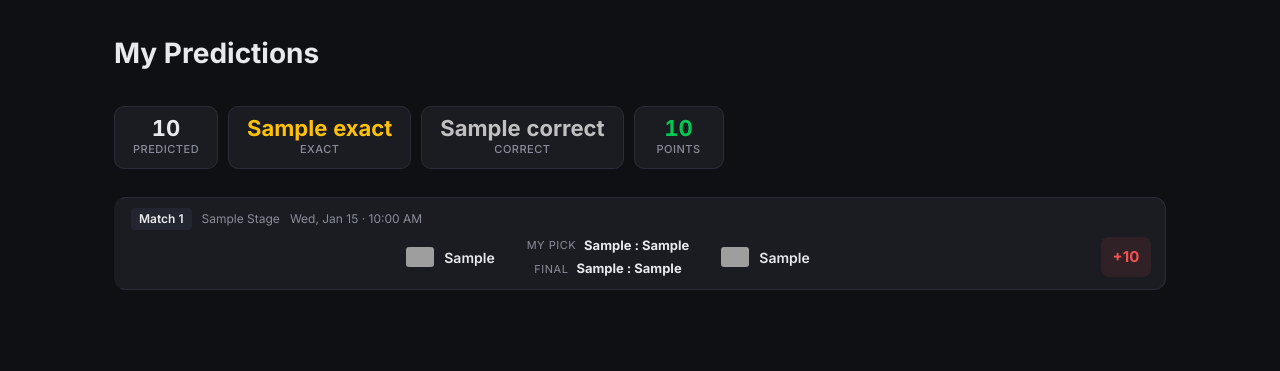
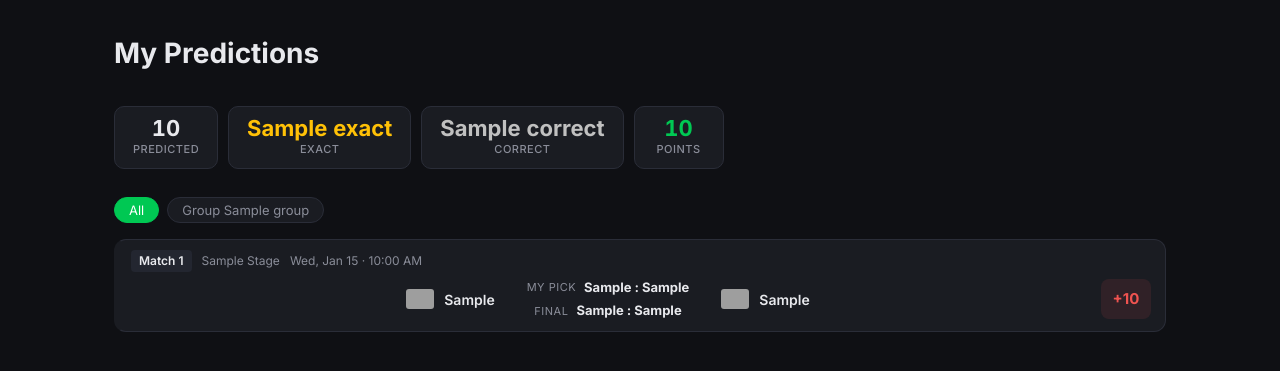
Before and after one commit to cesarlabarca/worldcup, a FastAPI app: template templates/my_predictions.html in a window 1280 px wide. Shown: the top 371 px of the page. Run offline with FastAPI, Linux system fonts and the light colour scheme; the template is opened without the code that fills it: most values are stand-ins (such as "Sample title", 1, 10 or a date in 2020); grey boxes are pictures that could not be loaded.

Commit message:
add group filter bar to matches and predictions pages
Co-Authored-By: Claude Sonnet 4.6 <noreply@anthropic.com>

```diff
--- a/static/style.css
+++ b/static/style.css
@@ -299,6 +299,36 @@ input, button {
     display: flex;
     flex-direction: column;
     gap: 8px;
+}
+
+.predictions-grid {
+    display: flex;
+    flex-direction: column;
+    gap: 8px;
+}
+
+/* Group filter bar */
+.filter-bar {
+    display: flex;
+    flex-wrap: wrap;
+    gap: 8px;
+    margin-bottom: 16px;
+}
+.filter-btn {
+    padding: 4px 14px;
+    border-radius: 20px;
+    border: 1px solid var(--border);
+    background: var(--surface);
+    color: var(--muted);
+    cursor: pointer;
+    font-size: 13px;
+    transition: all 0.15s;
+}
+.filter-btn.active,
+.filter-btn:hover {
+    background: var(--primary);
+    color: #fff;
+    border-color: var(--primary);
 }
 
 .match-card {
--- a/templates/my_predictions.html
+++ b/templates/my_predictions.html
@@ -28,9 +28,18 @@
 <div class="empty-state">You haven't made any predictions yet. <a href="/">Start predicting →</a></div>
 {% endif %}
 
-<div class="match-list">
+{% if groups %}
+<div class="filter-bar">
+    <button class="filter-btn active" data-group="all">All</button>
+    {% for g in groups %}
+    <button class="filter-btn" data-group="{{ g }}">Group {{ g }}</button>
+    {% endfor %}
+</div>
+{% endif %}
+
+<div class="predictions-grid" id="predictions-grid">
     {% for p in predictions %}
-    <div class="match-card finished-{{ p.result_class }}">
+    <div class="match-card finished-{{ p.result_class }}" data-group="{{ p.group_name or '' }}">
         <div class="match-meta">
             <span class="match-num">Match {{ p.match_number }}</span>
             <span class="match-stage">{{ p.stage|replace('_', ' ')|title }}</span>
@@ -72,4 +81,17 @@
     </div>
     {% endfor %}
 </div>
+
+<script>
+document.querySelectorAll('.filter-btn').forEach(btn => {
+    btn.addEventListener('click', () => {
+        document.querySelectorAll('.filter-btn').forEach(b => b.classList.remove('active'));
+        btn.classList.add('active');
+        const g = btn.dataset.group;
+        document.querySelectorAll('#predictions-grid .match-card').forEach(card => {
+            card.style.display = (g === 'all' || card.dataset.group === g) ? '' : 'none';
+        });
+    });
+});
+</script>
 {% endblock %}
```
Also changed, not shown: CLAUDE.md (+10 -4 lines), routes/frontend.py (+8 -2 lines), templates/home.html (+21 -1 lines).
